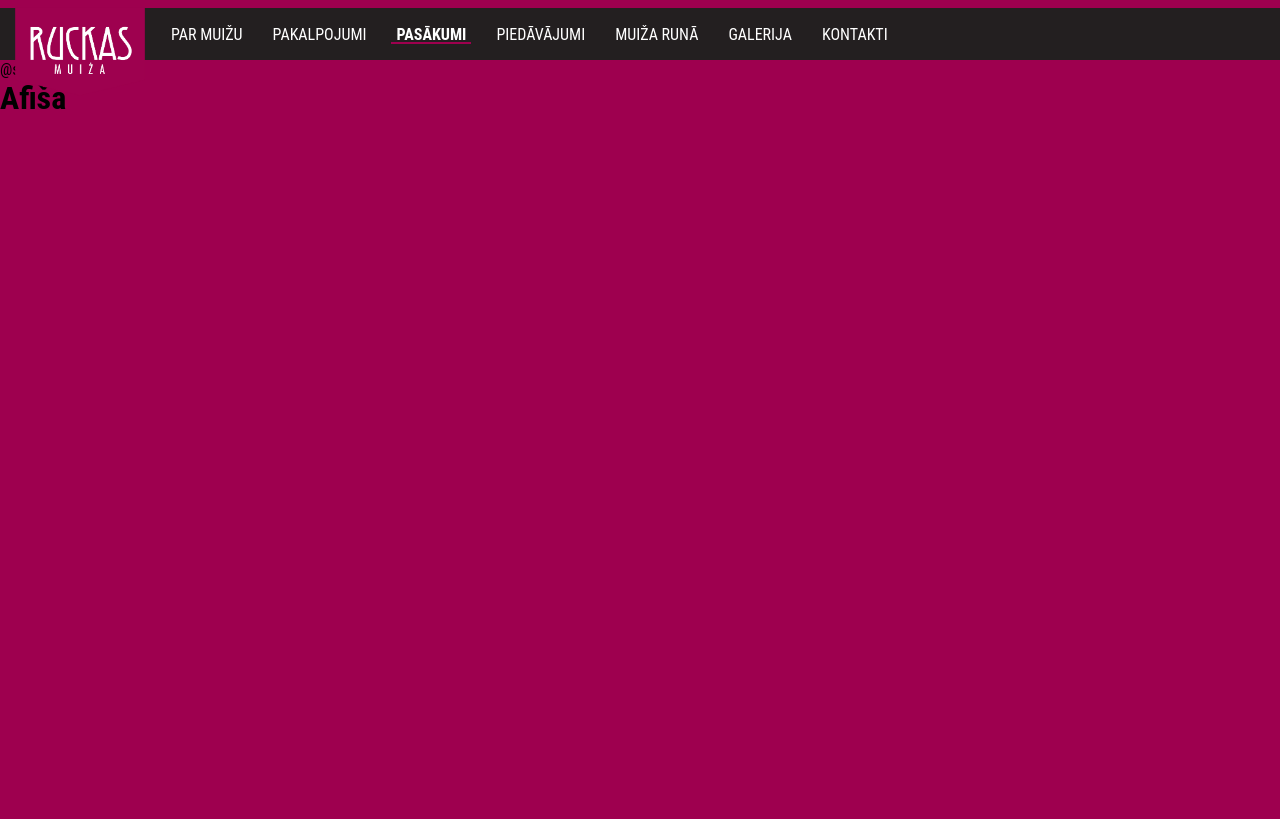
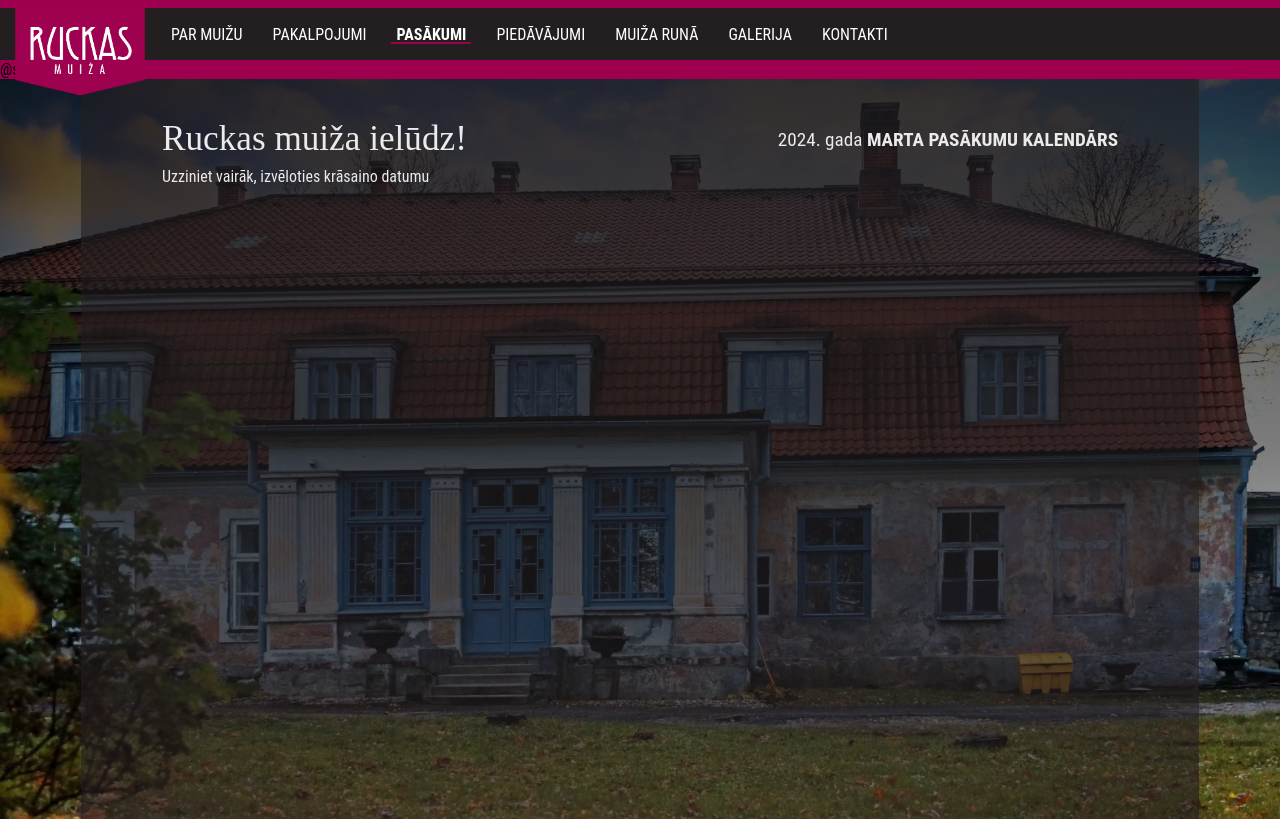
Before and after one commit to jkrigerts/ruckasmuiza, a Laravel app: page /pasakumi in a window 1280 px wide. Before the commit the page ends 109 px from the top, so only its background shows below. Run offline with Laravel 10, Linux system fonts and the light colour scheme; data that the repository does not hold is empty; style sheets or scripts are compiled from the project's sources; some libraries are stand-ins or nearby versions; some web fonts are replaced.

Commit message:
RUC-17 Checkpoint
Made container, and container text
this checkpoint is right before making calendar.

```diff
--- a/resources/sass/pages/_events.scss
+++ b/resources/sass/pages/_events.scss
@@ -0,0 +1,101 @@
+$navWidth: $content-max-width;
+$logoWidth: 130px;
+$navHeight: 60px;
+$navPadding: 16px;
+
+// ------------------- Main page (background) ---------------
+.main-events{
+    position: relative;
+    min-height: calc(100dvh - $navHeight);
+    background: linear-gradient(
+        to bottom,
+        rgba(0, 0, 0, 0.7) 0%,
+        rgba(0, 0, 0, 0.5) 50%,
+        transparent 100%
+    );
+
+
+    .screen-image {
+        z-index: -1;
+        width: 100%;
+        height: 100%;
+        object-fit: cover;
+        object-position: center;
+        position: absolute;
+
+        -webkit-user-select: none;
+        -moz-user-select: none;
+        -ms-user-select: none;
+        user-select: none;
+    }
+}
+
+// ----------- Content including calendar header and calendar --------------
+.main-events .content{
+    min-height: calc(100dvh - $navHeight);
+    max-width: calc($navWidth - $logoWidth); // nav bar max width - logo
+    background-color: rgba($color: $color-black, $alpha: 0.6);
+
+    margin: 0 auto;
+
+    padding: 2rem calc($logoWidth / 2 + 1rem);
+    color: $color-white-gray;
+
+    .header{
+        font-size: $font-size-lg;
+        font-family: $font-display;
+    }
+
+    .date{
+        font-size: $font-size-md;
+    }
+
+    .flex-between{
+        display: flex;
+        align-items: center;
+        justify-content: space-between;
+
+        margin: 0.5rem 0;
+    }
+}
+
+@media (max-width: calc($navWidth + $navPadding)) {
+    .main-events .content {
+        margin: 0 calc(($logoWidth / 2) + $navPadding);
+    }
+}
+
+@include lg-breakpoint {
+    .main-events .content {
+        margin: 0;
+        padding: 0.5rem 1rem;
+
+        .flex-between {
+            padding-left: calc($logoWidth + 1rem);
+            text-align: right;
+
+            flex-direction: column;
+            align-items: end;
+
+            gap: 0.5rem;
+        }
+    }
+}
+
+@include sm-breakpoint {
+    .main-events .content {
+        .header{
+            font-size: $font-size-md;
+        }
+
+        .date{
+            font-size: $font-size-sm;
+        }
+    }
+}
+
+
+// ------------------ Calendar container -------------------
+.main-events .calendar-container{
+
+}
--- a/resources/views/events.blade.php
+++ b/resources/views/events.blade.php
@@ -1,3 +1,18 @@
 <x-layouts.app>
-  <h1 class="font-playfair text-3xl text-center">Afiša</h1>
+
+    <section class="main-events">
+        <img class="screen-image" src="{{ asset('images/landing/landing7.webp') }}" alt="">
+
+        <div class="content">
+            <div class="flex-between">
+                <p class="header">Ruckas muiža ielūdz!</p>
+                <p class="date">2024. gada <strong>MARTA PASĀKUMU KALENDĀRS</strong></p>
+            </div>
+            <p>Uzziniet vairāk, izvēloties krāsaino datumu</p>
+
+            <table>
+
+            </table>
+        </div>
+    </section>
 </x-layouts.app>
--- a/routes/web.php
+++ b/routes/web.php
@@ -33,7 +33,7 @@
        }
        );
 
-Route::get('/pasakumi', [EventsController::class, 'index'])
+Route::get('/pasakumi', [\App\Http\Controllers\EventsController::class, 'index'])
        ->name("events");
 
 Route::group([
```
